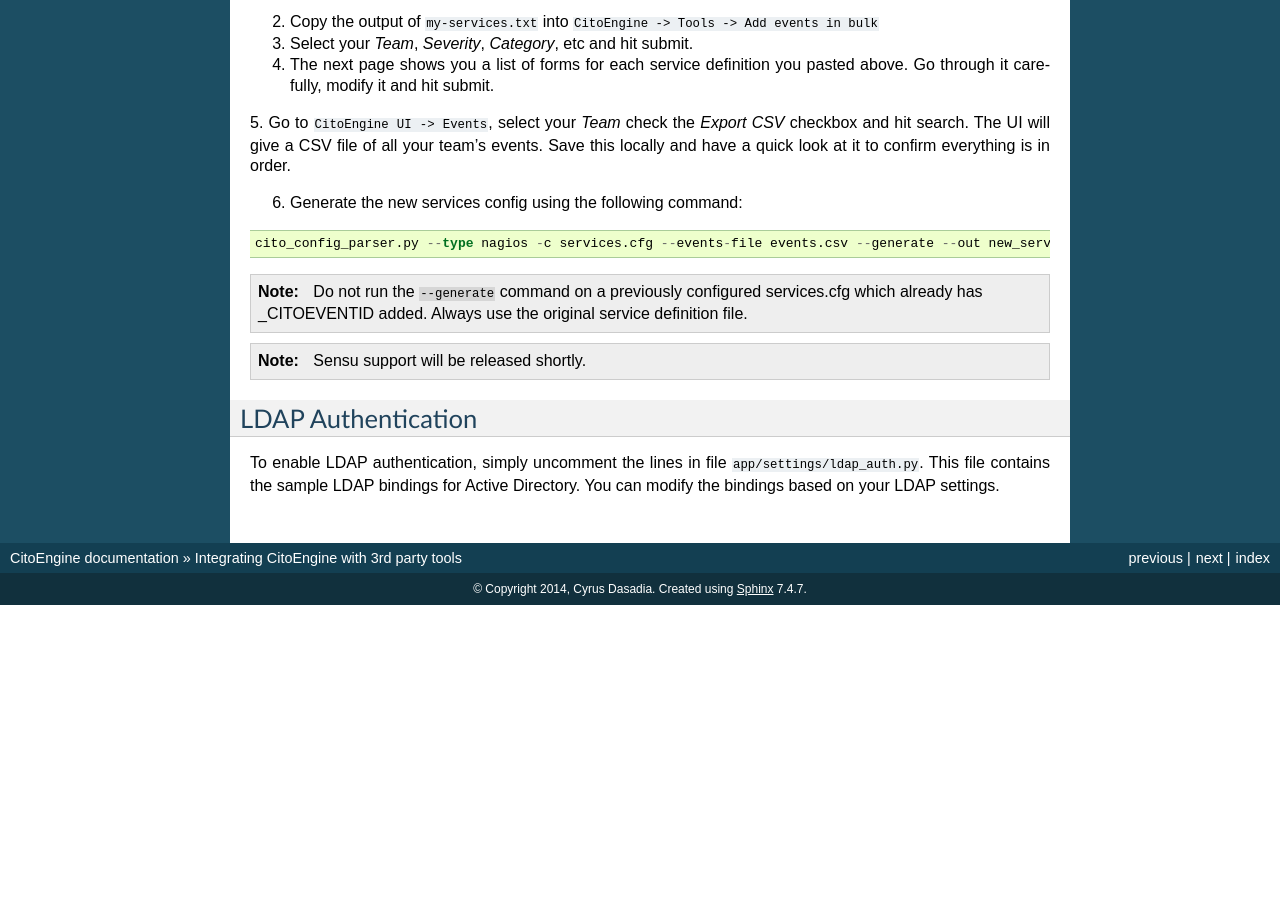
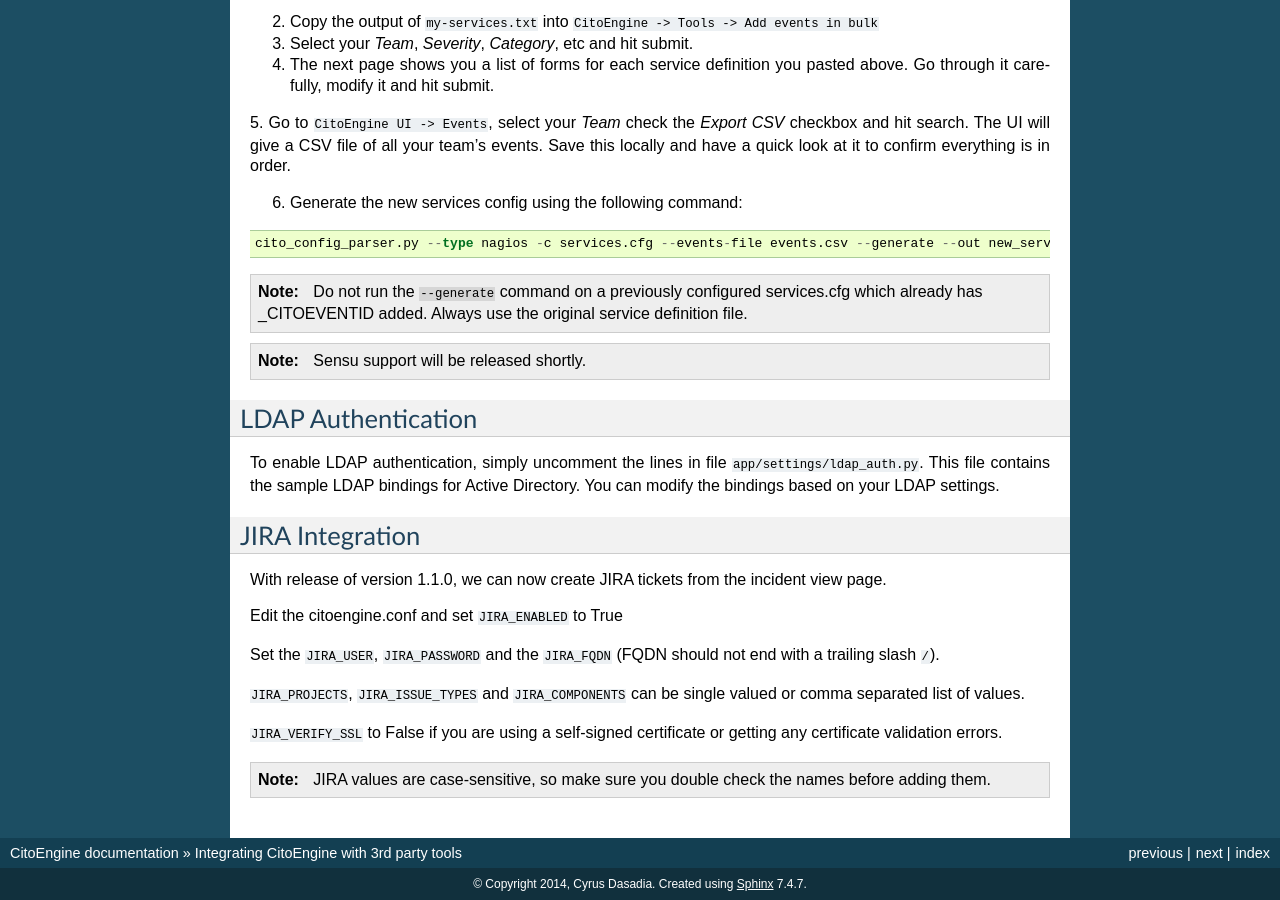
Before and after one commit to CitoEngine/docs.citoengine.org, a Sphinx documentation site: the page built from source/integrations.rst, in a window 1280 px wide and 900 px high, scrolled down 988 px. Built offline with Sphinx 7.4.7, drawn with Linux system fonts in a browser that asks for light colours; before the commit the page ends 1593 px from its top, so only the background shows below that.

Commit message:
adds details about JIRA integration

```diff
--- a/source/integrations.rst
+++ b/source/integrations.rst
@@ -85,3 +85,20 @@
 
 To enable LDAP authentication, simply uncomment the lines in file ``app/settings/ldap_auth.py``. This file contains the sample LDAP bindings for
 Active Directory. You can modify the bindings based on your LDAP settings.
+
+
+JIRA Integration
+----------------
+
+With release of version 1.1.0, we can now create JIRA tickets from the incident view page.
+
+Edit the citoengine.conf and set
+``JIRA_ENABLED`` to True
+
+Set the  ``JIRA_USER``,  ``JIRA_PASSWORD`` and the ``JIRA_FQDN`` (FQDN should not end with a trailing slash ``/``).
+
+``JIRA_PROJECTS``, ``JIRA_ISSUE_TYPES`` and ``JIRA_COMPONENTS`` can be single valued or comma separated list of values.
+
+``JIRA_VERIFY_SSL`` to False if you are using a self-signed certificate or getting any certificate validation errors.
+
+.. note:: JIRA values are case-sensitive, so make sure you double check the names before adding them.
```
